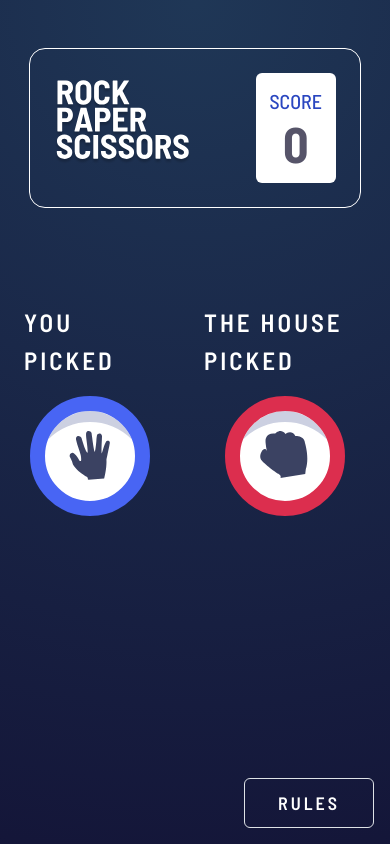
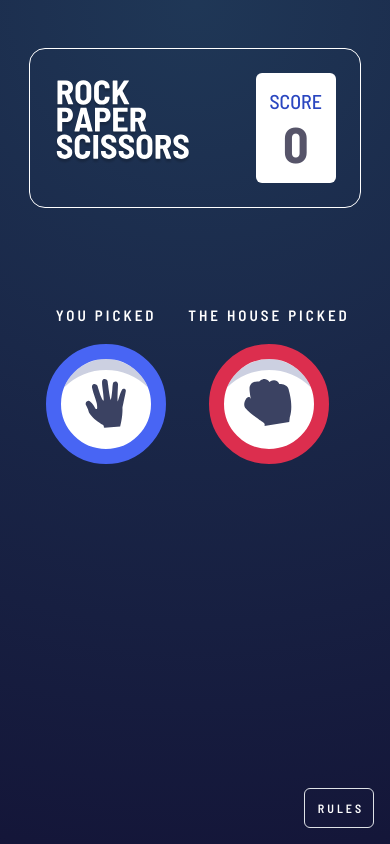
Before and after one commit to YousefAdel8/rock-paper-scissors, a React (Vite) app: page / in a window 390 px wide. Both pictures are taken after a click on the button 105 px from the left and 317 px from the top of the page. Built offline with nearby package versions, Linux system fonts and the light colour scheme.

Commit message:
Improve mobile game layout
Adjust choice spacing, button sizing, and text styles for smaller screens. Also tidy responsive button styles and make the rules control more compact on mobile.

```diff
--- a/src/components/GameSection/GameSection.jsx
+++ b/src/components/GameSection/GameSection.jsx
@@ -120,7 +120,7 @@ export default function GameSection() {
           </button>
         </div>
       ) : (
-        <div className="d-flex justify-content-center gap-5 align-items-center pt-5 px-4">
+        <div className="d-flex justify-content-center gap-md-5 gap-3 align-items-center pt-5 px-md-4">
           {/* Show the Result (2 steps first one to show placeholder for 2s then show computer choice) */}
           <div className="d-flex flex-column justify-content-center align-items-center">
             <p className={`${Styles.PickText}`}>YOU PICKED</p>
--- a/src/components/GameSection/GameSection.module.css
+++ b/src/components/GameSection/GameSection.module.css
@@ -30,3 +30,10 @@
 .ActiveButtons:active{
   transform: scale(0.95);
 }
+
+@media screen and (max-width: 600px) {
+.PickText{
+ font-size: 15px;
+ text-align: center;
+}
+}
--- a/src/components/GameSection/gameComponents/PlaceholderButton/PlaceholderButton.module.css
+++ b/src/components/GameSection/gameComponents/PlaceholderButton/PlaceholderButton.module.css
@@ -2,27 +2,36 @@
   height: 200px;
   width: 200px;
   background-color: #17223e;
-  	-webkit-animation: scale-up-center 0.7s cubic-bezier(0.390, 0.575, 0.565, 1.000) infinite alternate-reverse ;
-    animation: scale-up-center 0.7s cubic-bezier(0.390, 0.575, 0.565, 1.000) infinite alternate-reverse ;
+  -webkit-animation: scale-up-center 0.7s cubic-bezier(0.39, 0.575, 0.565, 1)
+    infinite alternate-reverse;
+  animation: scale-up-center 0.7s cubic-bezier(0.39, 0.575, 0.565, 1) infinite
+    alternate-reverse;
 }
 
 @-webkit-keyframes scale-up-center {
   0% {
     -webkit-transform: scale(0.7);
-            transform: scale(0.7);
+    transform: scale(0.7);
   }
   100% {
     -webkit-transform: scale(1);
-            transform: scale(1);
+    transform: scale(1);
   }
 }
 @keyframes scale-up-center {
   0% {
     -webkit-transform: scale(0.7);
-            transform: scale(0.7);
+    transform: scale(0.7);
   }
   100% {
     -webkit-transform: scale(1);
-            transform: scale(1);
+    transform: scale(1);
   }
 }
+
+@media screen and (max-width: 600px) {
+  .PlaceholderCircle {
+    height: 100px;
+    width: 100px;
+  }
+}
--- a/src/components/GameSection/gameComponents/ResultSection/ResultSection.jsx
+++ b/src/components/GameSection/gameComponents/ResultSection/ResultSection.jsx
@@ -21,6 +21,6 @@ export default function ResultSection() {
 
   return <div className="d-flex flex-column justify-content-center align-items-center">
     <h2 className={`${Styles.resultText}`}>{result}</h2>
-    <button className={`rounded px-5 py-2 ${Styles.buttonText}`} onClick={playAgainAndResetStats}>PLAY AGAIN</button>
+    <button className={`rounded px-md-5 px-3 py-2 ${Styles.buttonText}`} onClick={playAgainAndResetStats}>PLAY AGAIN</button>
   </div>;
 }
--- a/src/components/GameSection/gameComponents/ResultSection/ResultSection.module.css
+++ b/src/components/GameSection/gameComponents/ResultSection/ResultSection.module.css
@@ -8,3 +8,13 @@
     color: hsl(246, 11%, 37%);
     border: 0;
 }
+
+@media screen and (max-width: 600px) {
+.resultText{
+ font-size: 30px;
+ text-align: center;
+}
+.buttonText{
+    font-size: 12px;
+}
+}
--- a/src/components/RulesSection/RulesSection.jsx
+++ b/src/components/RulesSection/RulesSection.jsx
@@ -9,7 +9,7 @@ export default function RulesSection() {
         data-bs-toggle="modal"
         data-bs-target="#exampleModalCenter"
       >
-        <p className={`${Styles.RulesText} m-0 p-0`}>RULES</p>
+        <p className={`${Styles.RulesText} m-0 p-0 ps-1 ps-md-0`}>RULES</p>
       </button>
 
       <div
--- a/src/components/RulesSection/RulesSection.module.css
+++ b/src/components/RulesSection/RulesSection.module.css
@@ -18,3 +18,14 @@
 .ModalHeader {
   border-bottom: none !important;
 }
+
+
+@media screen and (max-width: 600px) {
+.RulesButton{
+    height: 40px;
+    width: 70px;
+}
+.RulesText{
+    font-size: 12px;
+}
+}
```
Also changed, not shown: src/components/GameSection/gameComponents/PaperButton/PaperButton.module.css (+4 -4 lines), src/components/GameSection/gameComponents/RockButton/RockButton.module.css (+4 -4 lines), src/components/GameSection/gameComponents/ScissorsButton/ScissorsButton.module.css (+4 -4 lines).
